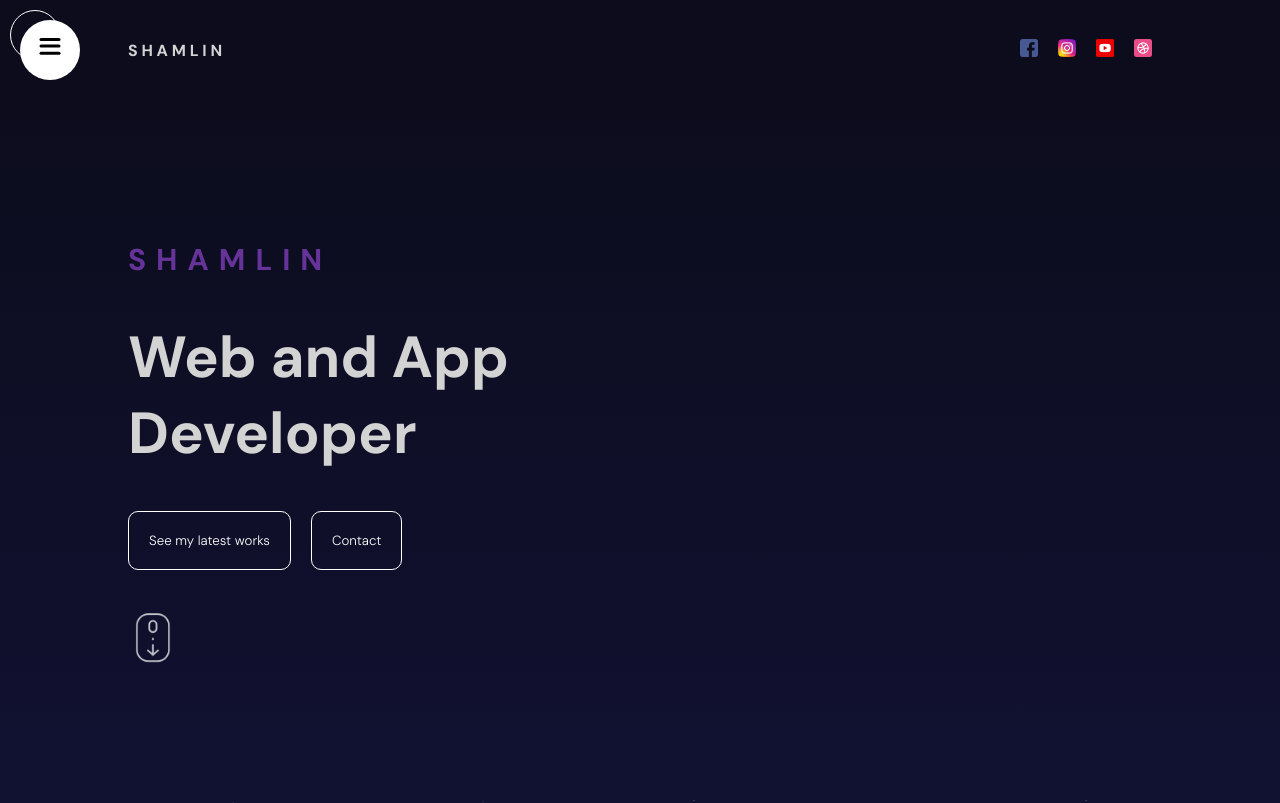
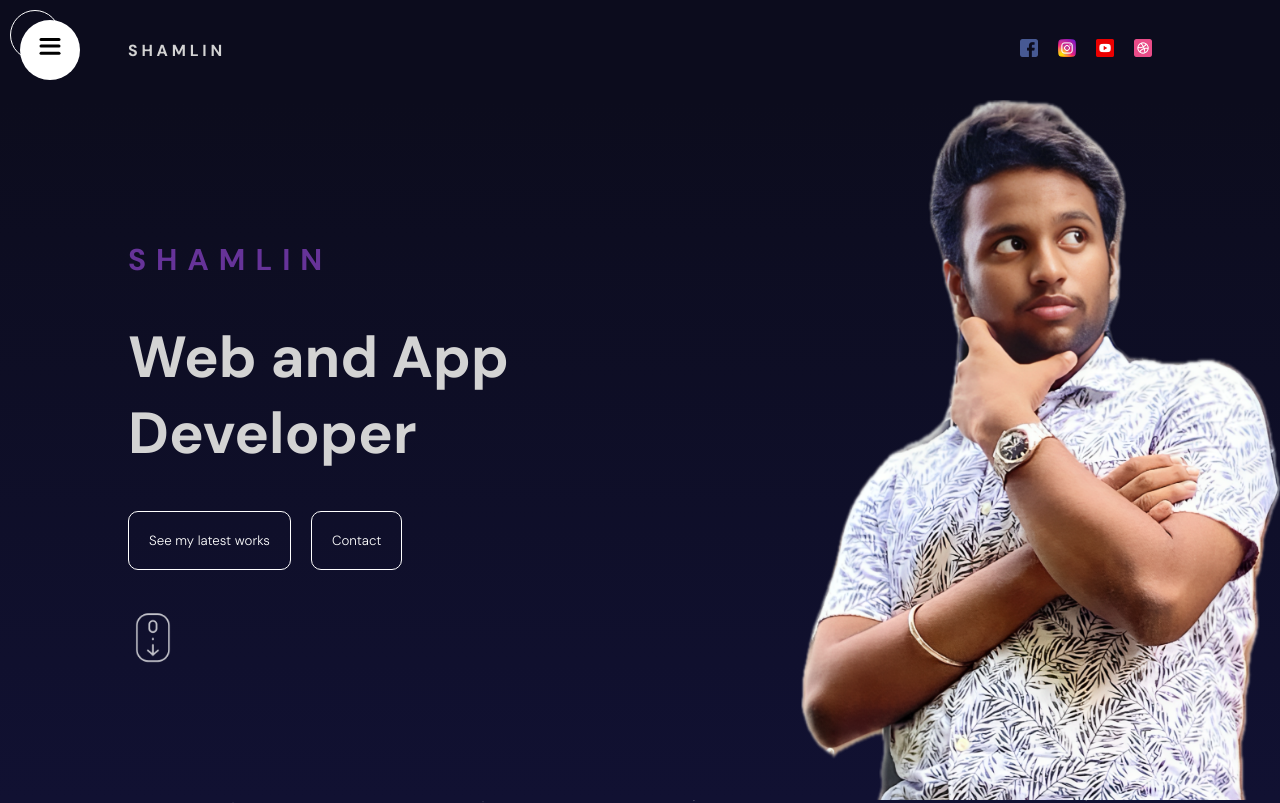
Before and after one commit to YOGESHnick/Portfolio, a React (Vite) app: page / in a window 1280 px wide. Shown: the top 803 px of the page. Built offline with nearby package versions, Linux system fonts and the light colour scheme.

Commit message:
adding pic

```diff
--- a/src/components/hero/Hero.jsx
+++ b/src/components/hero/Hero.jsx
@@ -69,7 +69,7 @@ export default function Hero() {
         AI-Enthusiast
         </motion.div>
       <div className="imageContainer">
-        {/* <img src="/hero.png" alt="" /> */}
+        <img src="/nigaZander.png" alt="" />
       </div>
     </div>
   );
```
Also changed, not shown: public/nigaZander.png (added), public/shamlin.png.
